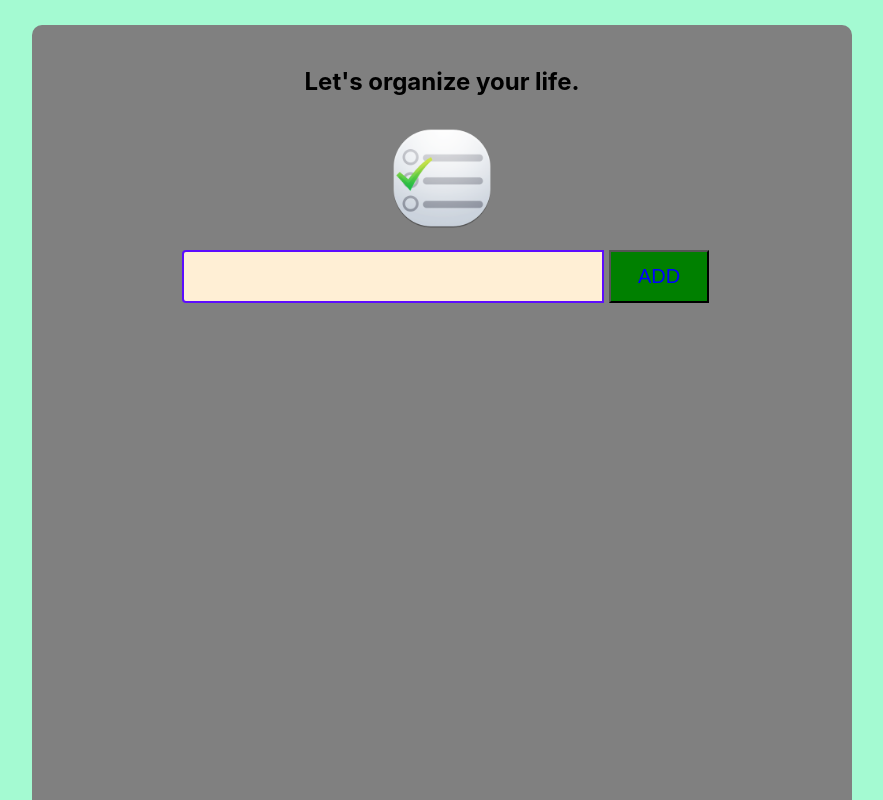
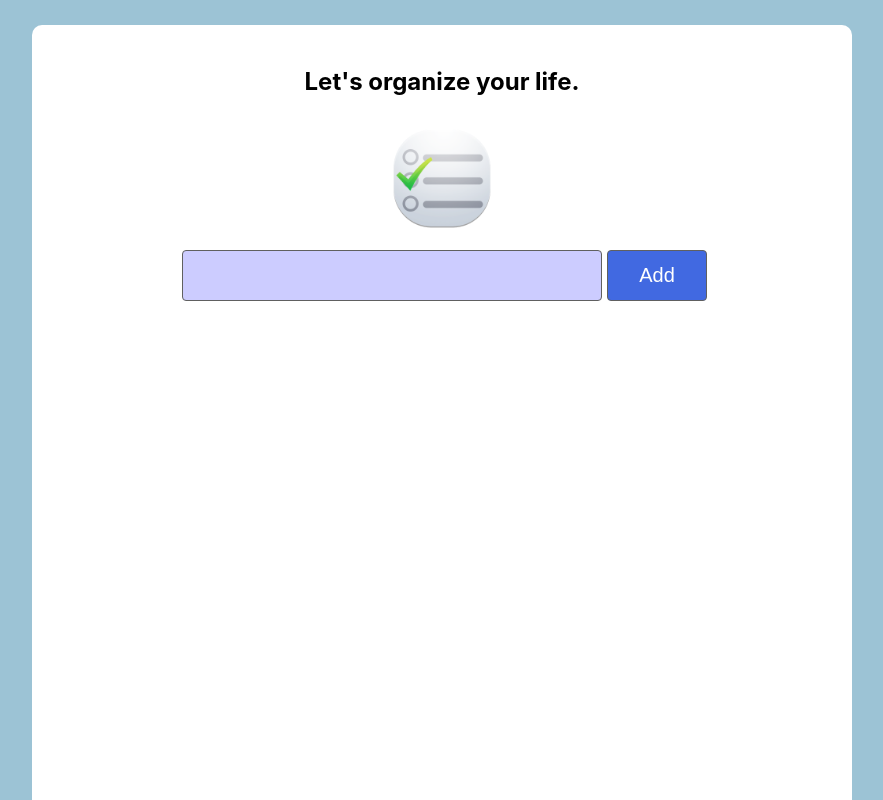
Before and after one commit to CSE-5333/toDoLister, a React (Create React App) app: page / in a window 1280 px wide. Shown: the top 800 px of the page, without its empty margins (198-1081 px from the left). Built offline with nearby package versions, Linux system fonts and the light colour scheme.

Commit message:
changing background colors and aesthetics to combine for info page

```diff
--- a/src/App.css
+++ b/src/App.css
@@ -6,14 +6,14 @@
   max-width: 800px;
   min-width: none;
   min-height: 900px;
-  background: grey;
+  background:white;
   text-align: center;
   margin: 10px auto;
   border-radius: 10px;
   padding: 10px;
   padding-bottom: 32px;
 }
-h1 {
+h2 {
   margin: 32px 0;
   color:black;
   font-size: 24px;
@@ -28,11 +28,11 @@ h1 {
   justify-content: space-between;
   align-items: center;
   margin: 4px auto;
-  color: #fff;
+  color: #000;
   background: linear-gradient(
     90deg,
-    rgb(105, 69, 43) 0%,
-    rgb(140, 173, 48) 100%
+    rgb(135, 206, 235)0%,
+    rgb(159, 226, 191) 100%
   );
 
   padding: 16px;
@@ -43,24 +43,24 @@ h1 {
 .todoClass:nth-child(4n + 1) {
   background: linear-gradient(
     90deg,
-    rgba(93, 12, 255, 1) 0%,
-    rgba(155, 0, 250, 1) 100%
+    #98c1d9 0%,
+    #e0fbfc 100%
   );
 }
 
 .todoClass:nth-child(4n + 2) {
   background: linear-gradient(
     90deg,
-    rgba(255, 12, 241, 1) 0%,
-    rgba(250, 0, 135, 1) 100%
+    #7DF9FF 0%,
+    #ADD8E6 100%
   );
 }
 
 .todoClass:nth-child(4n + 3) {
   background: linear-gradient(
     90deg,
-    rgba(20, 159, 255, 1) 0%,
-    rgba(17, 122, 255, 1) 100%
+    #6495ED 0%,
+    #89CFF0 100%
   );
 }
 
@@ -73,12 +73,12 @@ h1 {
 
 .delete{
   margin-right: 10px;
-  color:pink;
+  color:#1434A4;
 
 }
 
 .edit{
 
-  color:green ;
+  color:#5D3FD3;
 
 }
--- a/src/Components/Form.js
+++ b/src/Components/Form.js
@@ -8,10 +8,10 @@ import { ToDoListHolder, InputContainer,Button, Input } from './FormElements';
 const Form= (props)=>{
     const [textInput, setInput] = useState(props.edit? props.edit.value:'');
     const inputRef = useRef(null);
-    let button = 'ADD';
+    let button = 'Add';
     let value = false;
     if (props.edit){
-        button = 'UPDATE'
+        button = 'Update'
         value = true
     }
 
--- a/src/Components/FormElements.js
+++ b/src/Components/FormElements.js
@@ -21,28 +21,23 @@ grid-gap: 5px;
 
 `
 export const Button = styled.button`
-color: blue;
-
+color: white;
+border-radius: 4px 4px 4px 4px;
+border: 1px solid #606060;
 cursor:pointer;
-background: ${props =>props.value ? "yellow": "green"};
+background: ${props =>props.value ? "#4169E1": "#4169E1"};
 
 font-size: 20px;
 
 `
 
 export const Input = styled.input`
-//   font-size: 18px;
-//   padding: 15px;
-//   margin: 10px;
-//   background: papayawhip;
-//   border: none;
-//   border-radius: 3px;
 padding: 14px 32px 14px 16px;
-  border-radius: 4px 0 0 4px;
-  border: 2px solid #5d0cff;
+  border-radius: 4px 4px 4px 4px;
+  border: 1px solid #606060;
   outline: none;
   width: 370px;
-  background: ${props =>props.arg ? "#87984c": "papayawhip"};
+  background: ${props =>props.arg ? "#B6D0E2": "#CCCCFF"};
   color: black;
   font-size: 18px;
   }
--- a/src/Components/ToDoList.js
+++ b/src/Components/ToDoList.js
@@ -49,7 +49,7 @@ const ToDoList = () =>{
 
     return(
         <>
-            <h1>Let's organize your life.</h1>
+            <h2>Let's organize your life.</h2>
             <img src={logo} alt="logo" height="100px" width="100px" style={{margin: "0 auto"}} />
             <Form onsubmit={addToDo}/>
             <ToDoContainer todoLists={todoLists} todoComplete= {todoComplete} toDoRemove = {toDoRemove} toDoUpdate={toDoUpdate}/>
--- a/src/pages/Home.js
+++ b/src/pages/Home.js
@@ -5,7 +5,7 @@ import "../App.css";
 
 function Home() {
   return (
-    <div style={{ backgroundColor: "#A4FAD2", padding: "15px" }}>
+    <div style={{ backgroundColor: "#9CC3D5FF", padding: "15px" }}>
       <div className="todoApp">
         <ToDoList />
       </div>
--- a/src/pages/Info.js
+++ b/src/pages/Info.js
@@ -3,7 +3,7 @@ import React from 'react'
 function Info() {
     return (
         <div>
-            <h1>This is home page.</h1>
+            <h1>This is info page.</h1>
         </div>
     )
 }
--- a/src/pages/Login.js
+++ b/src/pages/Login.js
@@ -14,13 +14,14 @@ function Login() {
     };
     return (
         <div>
+            <div style={{ backgroundColor: "#9CC3D5FF", padding: "15px", height: "100vh"}}>
             <Grid>
                 <Paper elevation={10} style={paperStyle}>
                     <Grid align='center'>
                         <Avatar sx={{ bgcolor: blue[500] }}>
                             <LoginIcon />
                         </Avatar>
-                        <h2>Sign In</h2>
+                        <h2>Log In</h2>
                     </Grid>
                     <TextField
                         margin="normal"
@@ -42,10 +43,10 @@ function Login() {
                         Login
                     </Button>
 
-
                 </Paper>
             </Grid>
         </div>
+    </div>
     );
 }
 
--- a/src/pages/Signup.js
+++ b/src/pages/Signup.js
@@ -12,6 +12,7 @@ function Signup() {
     };
     return (
         <div>
+            <div style={{ backgroundColor: "#9CC3D5FF", padding: "15px", height: "100vh" }}>
                 <Grid>
                     <Paper elevation={10} style={paperStyle}>
                         <Grid align='center'>
@@ -71,6 +72,7 @@ function Signup() {
                     </Paper>
                 </Grid>
             </div>
+        </div>
     );
 }
 
```
Lines whose indentation alone changed are shown as unchanged.
